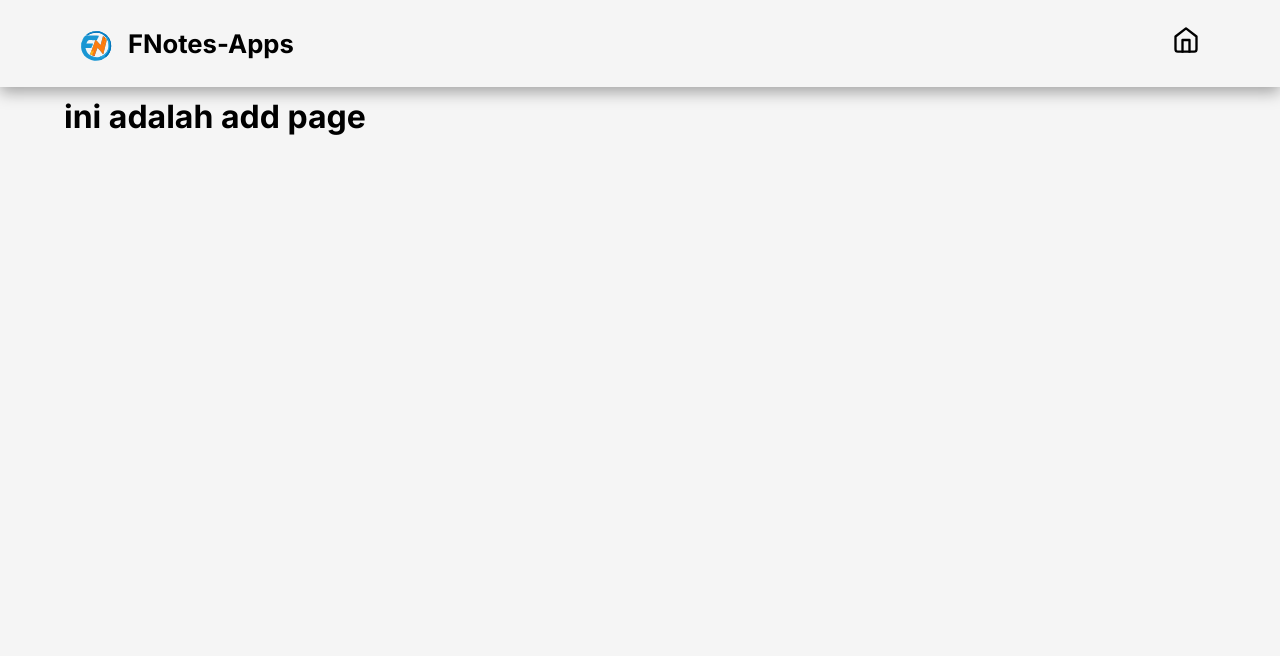
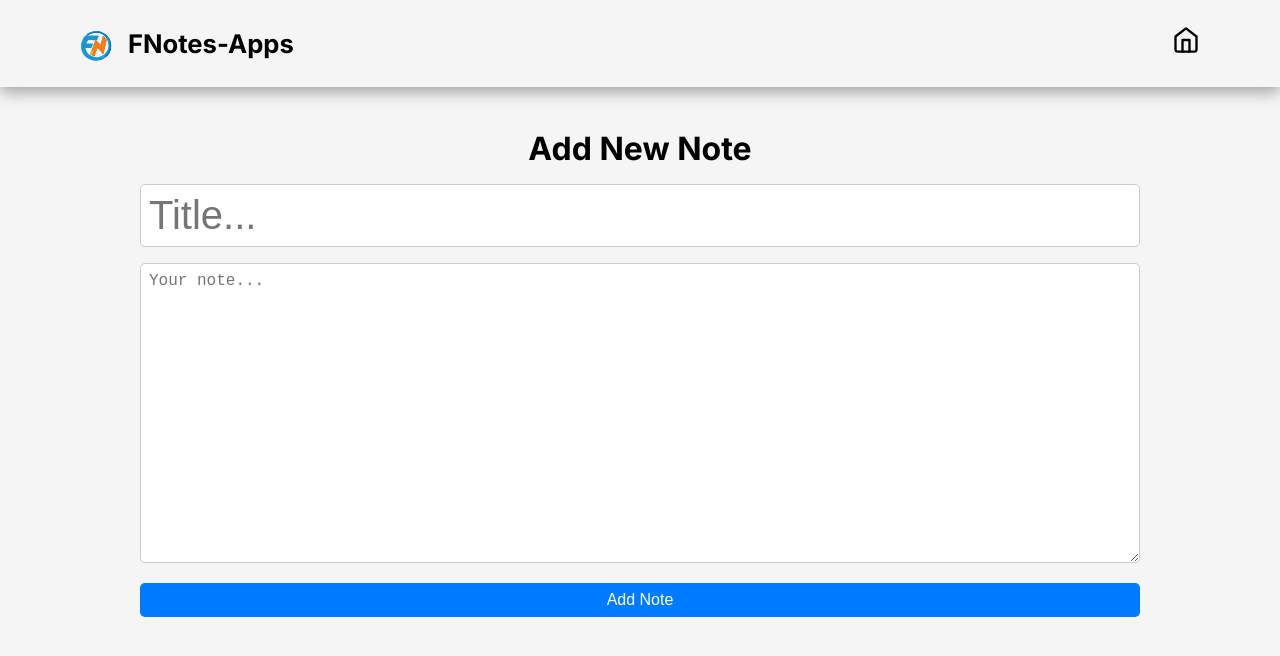
Before and after one commit to FahrulAz/NotesApp, a React (Vite) app: page /new in a window 1280 px wide. Shown: the top 656 px of the page. Built offline with nearby package versions, Linux system fonts and the light colour scheme.

Commit message:
add fitur addpage

```diff
--- a/src/pages/404page.jsx
+++ b/src/pages/404page.jsx
@@ -2,7 +2,7 @@ import React from "react";
 
 function ErrorPage() {
   return (
-    <div>
+    <div className="errorpage">
       <h1>404 error</h1>
       <p>this page was not found</p>
     </div>
--- a/src/pages/AddPage.jsx
+++ b/src/pages/AddPage.jsx
@@ -1,11 +1,63 @@
-import React from "react";
+import React, { useState } from "react";
+import { useNavigate } from "react-router-dom";
+import { addNote } from "../utils/local-data";
+import Toast from "../components/Toast";
+import PropTypes from "prop-types";
 
 function AddPage() {
+  const [title, setTitle] = useState("");
+  const [body, setBody] = useState("");
+  const [toastMessage, setToastMessage] = useState(null);
+  const navigate = useNavigate();
+
+  const handleSubmit = (e) => {
+    e.preventDefault();
+    addNote({ title, body });
+    setToastMessage("Note added successfully!");
+    setTimeout(() => {
+      navigate("/");
+    }, 1000);
+  };
+
   return (
-    <div>
-      <h1>ini adalah add page</h1>
+    <div className="addpage">
+      <h1>Add New Note</h1>
+      <form onSubmit={handleSubmit}>
+        <div>
+          <input
+            placeholder="Title..."
+            className="addpage_title"
+            type="text"
+            id="title"
+            value={title}
+            onChange={(e) => setTitle(e.target.value)}
+            required
+          />
+        </div>
+        <div>
+          <textarea
+            placeholder="Your note..."
+            className="addpage_desc"
+            id="body"
+            value={body}
+            onChange={(e) => setBody(e.target.value)}
+            required
+          ></textarea>
+        </div>
+        <button type="submit">Add Note</button>
+      </form>
+      {toastMessage && (
+        <Toast message={toastMessage} onClose={() => setToastMessage(null)} />
+      )}
     </div>
   );
 }
 
+AddPage.propTypes = {
+  title: PropTypes.string.isRequired,
+  body: PropTypes.string.isRequired,
+  toastMessage: PropTypes.string.isRequired,
+  navigate: PropTypes.func.isRequired,
+};
+
 export default AddPage;
--- a/src/pages/ArchivePage.jsx
+++ b/src/pages/ArchivePage.jsx
@@ -4,6 +4,7 @@ import SearchBar from "../components/SearchBar";
 import NoteList from "../components/NoteList";
 import { getArchivedNotes } from "../utils/local-data";
 import HomePageAddBtn from "../components/HomePageAddBtn";
+import PropTypes from "prop-types";
 
 function HomePage() {
   const [notes, setNotes] = useState(getArchivedNotes());
@@ -24,10 +25,18 @@ function HomePage() {
     <div className="archivepage">
       <h1>Archive Notes</h1>
       <SearchBar keyword={keyword} setKeyword={handleKeywordChange} />
-      <NoteList notes={filteredNotes} />
+      {filteredNotes.length > 0 ? (
+        <NoteList notes={filteredNotes} />
+      ) : (
+        <p className="empty">Notes Is empty</p>
+      )}
       <HomePageAddBtn />
     </div>
   );
 }
 
+HomePage.propTypes = {
+  notes: PropTypes.arrayOf(PropTypes.object).isRequired,
+};
+
 export default HomePage;
--- a/src/pages/DetailPage.jsx
+++ b/src/pages/DetailPage.jsx
@@ -10,6 +10,7 @@ import { FaArrowLeft } from "react-icons/fa";
 import { showFormattedDate } from "../utils";
 import DetailPageActBtn from "../components/DetailPageActBtn";
 import Toast from "../components/Toast";
+import PropTypes from "prop-types";
 
 function DetailPage() {
   const { id } = useParams();
@@ -97,4 +98,9 @@ function DetailPage() {
   );
 }
 
+DetailPage.propTypes = {
+  id: PropTypes.string.isRequired,
+  navigate: PropTypes.func.isRequired,
+};
+
 export default DetailPage;
--- a/src/pages/HomePage.jsx
+++ b/src/pages/HomePage.jsx
@@ -4,6 +4,7 @@ import SearchBar from "../components/SearchBar";
 import NoteList from "../components/NoteList";
 import { getActiveNotes } from "../utils/local-data";
 import HomePageAddBtn from "../components/HomePageAddBtn";
+import PropTypes from "prop-types";
 
 function HomePage() {
   const [notes, setNotes] = useState(getActiveNotes());
@@ -24,10 +25,18 @@ function HomePage() {
     <div className="homepage">
       <h1>Active Notes</h1>
       <SearchBar keyword={keyword} setKeyword={handleKeywordChange} />
-      <NoteList notes={filteredNotes} />
+      {filteredNotes.length > 0 ? (
+        <NoteList notes={filteredNotes} />
+      ) : (
+        <p className="empty">Notes Is empty</p>
+      )}
       <HomePageAddBtn />
     </div>
   );
 }
 
+HomePage.propTypes = {
+  notes: PropTypes.arrayOf(PropTypes.object).isRequired,
+};
+
 export default HomePage;
--- a/src/styles/index.css
+++ b/src/styles/index.css
@@ -308,3 +308,90 @@ button {
     width: 0;
   }
 }
+
+/* addpage */
+.addpage {
+  padding: 2rem;
+  display: flex;
+  justify-content: center;
+  align-items: center;
+  flex-direction: column;
+}
+
+.addpage h1 {
+  margin-bottom: 1rem;
+}
+
+.addpage form {
+  display: flex;
+  flex-direction: column;
+  width: 100%;
+  max-width: 1000px;
+}
+
+.addpage form div {
+  margin-bottom: 1rem;
+}
+
+.addpage form label {
+  margin-bottom: 0.5rem;
+  font-weight: bold;
+}
+
+.addpage form input,
+.addpage form textarea {
+  padding: 0.5rem;
+  font-size: 1rem;
+  border: 1px solid #ccc;
+  border-radius: 5px;
+  width: 100%;
+  box-sizing: border-box;
+}
+
+.addpage form input {
+  font-size: 2.5rem;
+}
+
+.addpage form textarea {
+  height: 300px;
+}
+
+.addpage form button {
+  padding: 0.5rem 1rem;
+  font-size: 1rem;
+  background-color: #007bff;
+  color: white;
+  border: none;
+  border-radius: 5px;
+  cursor: pointer;
+  transition: all 0.3s;
+}
+
+.addpage form button:hover {
+  background-color: #0056b3;
+}
+
+.errorpage{
+  display: flex;
+  flex-direction: column;
+  align-items: center;
+  justify-content: center;
+  height: 100dvh;
+}
+
+.empty {
+  font-size: 2rem;
+  color: black;
+  margin-top: 10rem;
+}
+
+/* Media query for smaller screens */
+@media (max-width: 768px) {
+  .addpage {
+    padding: 1rem;
+  }
+
+  .addpage form {
+    width: 100%;
+  }
+}
```
Also changed, not shown: src/components/Toast.jsx (+7 -0 lines).
